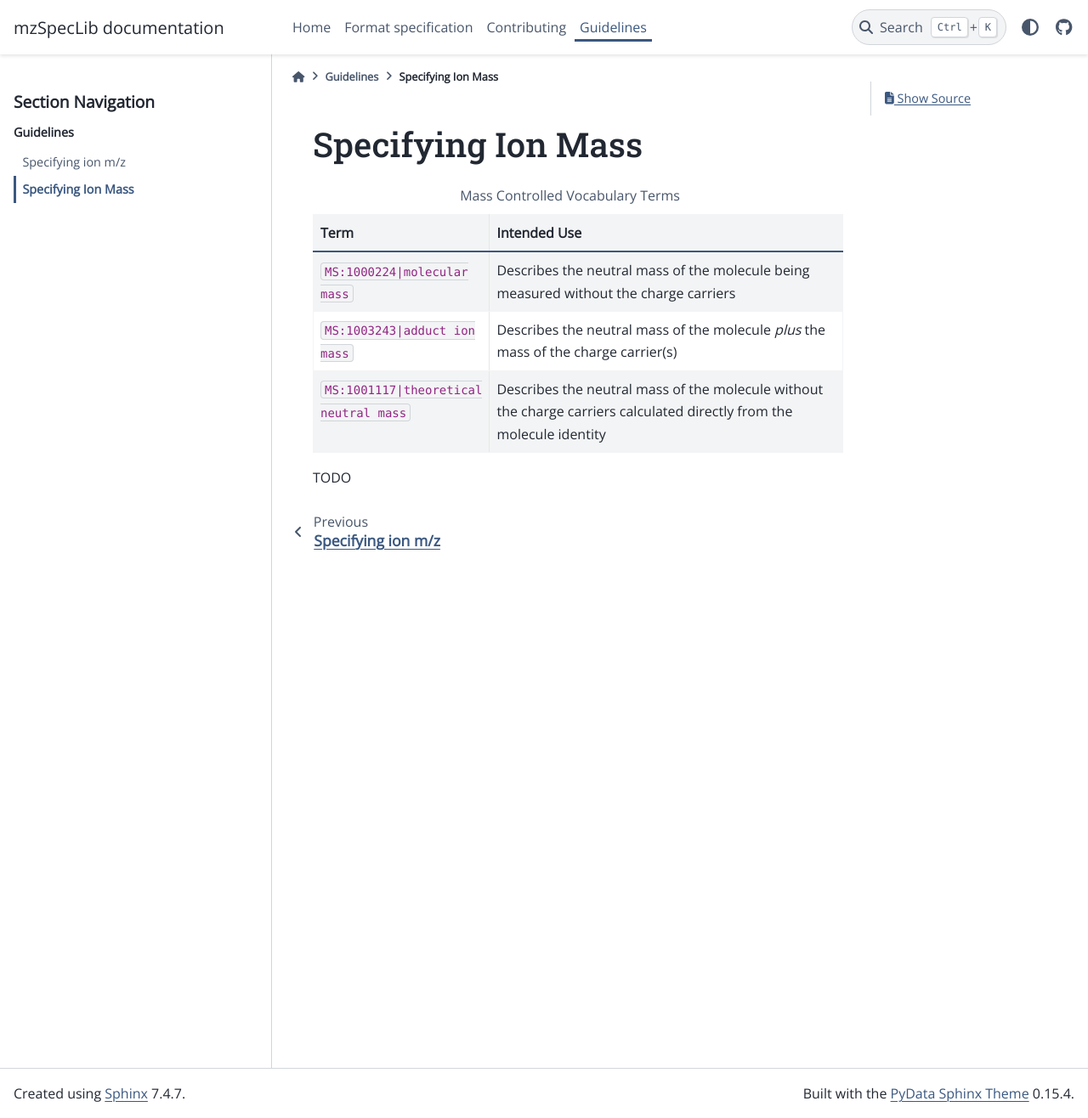
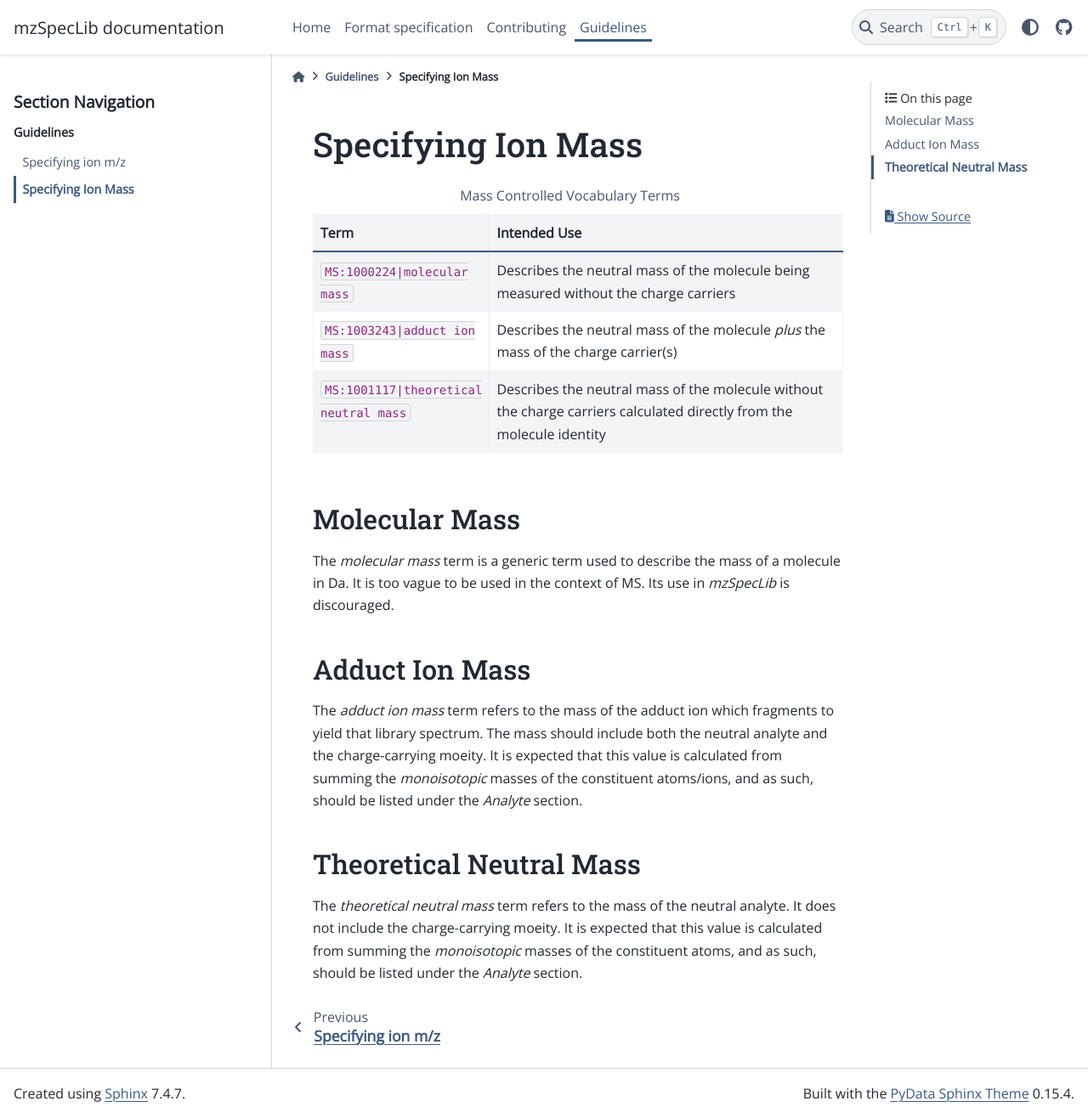
Before and after one commit to HUPO-PSI/mzSpecLib, a Sphinx documentation site: the page built from docs/guidelines/mass_terms.rst, in a window 1280 px wide and 1316 px high. Shown: the whole window at 85% size. Built offline with Sphinx 7.4.7 and the PyData theme 0.15.4, drawn with Linux system fonts in a browser that asks for light colours.

Commit message:
Update mass_terms.rst

```diff
--- a/docs/guidelines/mass_terms.rst
+++ b/docs/guidelines/mass_terms.rst
@@ -8,4 +8,20 @@ Specifying Ion Mass
    :name: ion mass terms
 
 
-TODO
+Molecular Mass
+==============
+
+The :title-reference:`molecular mass` term is a generic term used to describe the mass of a molecule in Da. It is too vague to be used in the context of MS. Its use in
+:title-reference:`mzSpecLib` is discouraged.
+
+
+Adduct Ion Mass
+==============
+
+The :title-reference:`adduct ion mass` term refers to the mass of the adduct ion which fragments to yield that library spectrum. The mass should include both the neutral analyte and the charge-carrying moeity. It is expected that this value is calculated from summing the *monoisotopic* masses of the constituent atoms/ions, and as such, should be listed under the `Analyte` section.
+
+
+Theoretical Neutral Mass
+========================
+
+The :title-reference:`theoretical neutral mass` term refers to the mass of the neutral analyte. It does not include the charge-carrying moeity. It is expected that this value is calculated from summing the *monoisotopic* masses of the constituent atoms, and as such, should be listed under the `Analyte` section.
```
